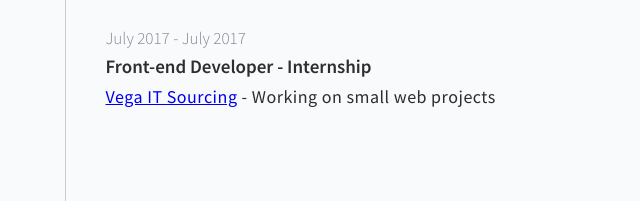
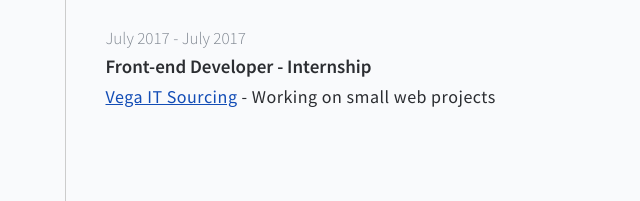
Before and after one commit to fentnemanja/fentnemanja.github.io, a plain HTML site: page index.html in a window 1280 px wide. Shown: the part 879-1080 px from the top of the page, 575-1215 px from the left. Drawn offline with nearby package versions, Linux system fonts and the light colour scheme.

Commit message:
Add files via upload

```diff
--- a/css/style.css
+++ b/css/style.css
@@ -228,6 +228,8 @@ header {
     margin-bottom: 30px; }
     .experiences .content:last-child {
       margin-bottom: 0; }
+  .experiences a {
+    color: #134db6; }
   .experiences .sub-title,
   .experiences .text,
   .experiences .date {
```
